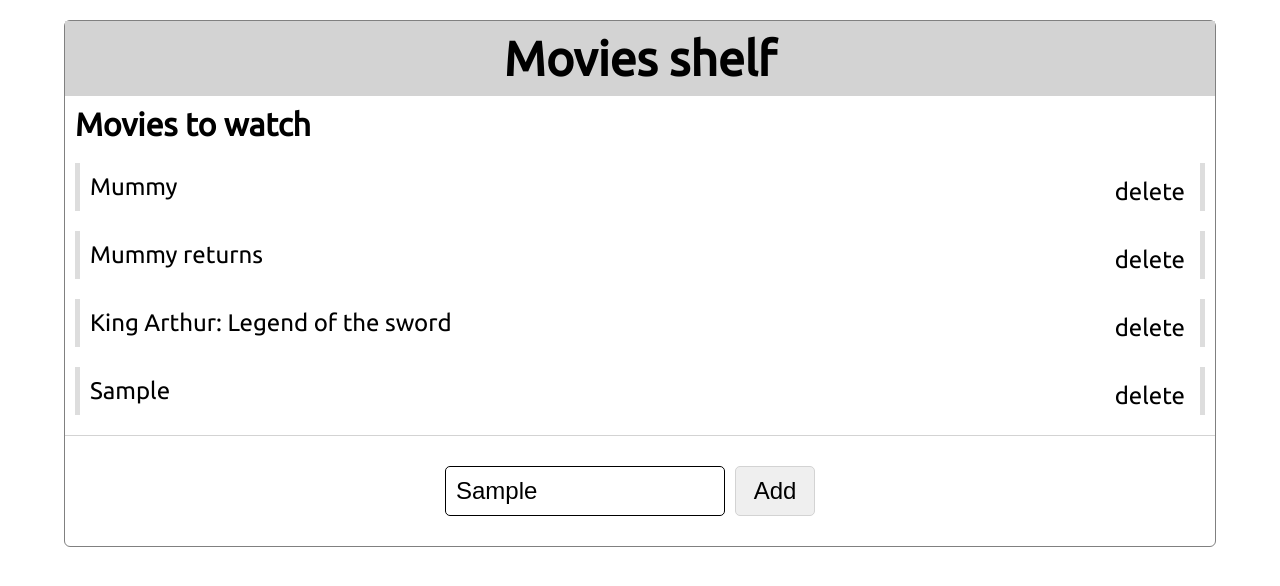
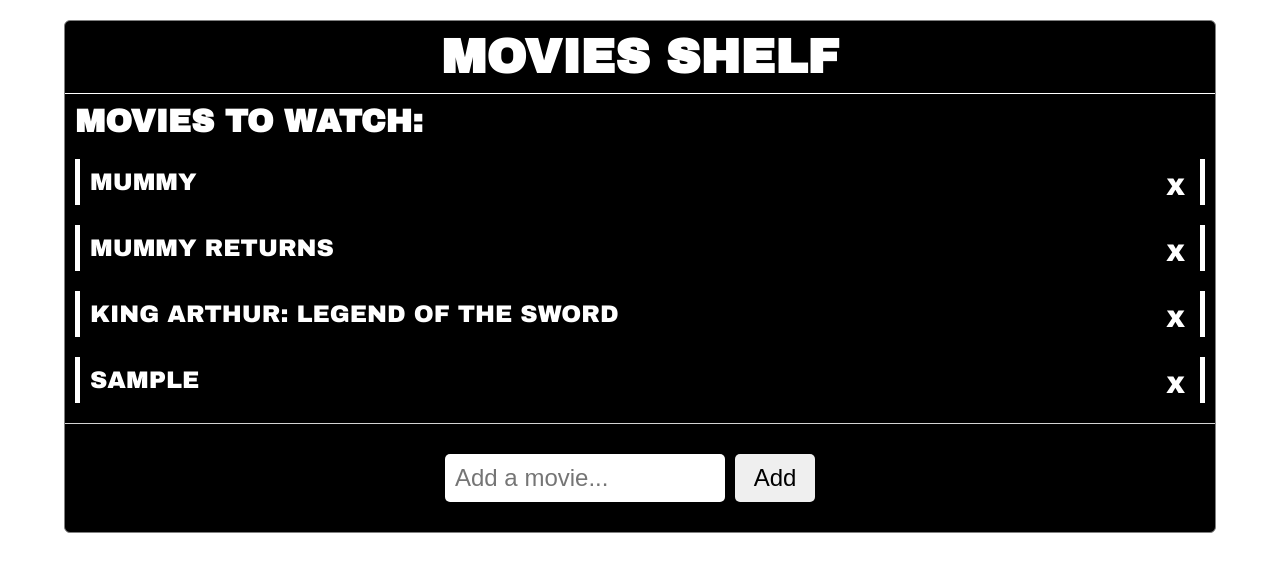
Before and after one commit to Messidt/films-list, a plain HTML site: page index.html in a window 1280 px wide. Both pictures are taken after typing "Sample" into the empty fields and a click on the button "Add". Drawn offline with Linux system fonts and the light colour scheme.

Commit message:
Last styling done.

```diff
--- a/css/style.css
+++ b/css/style.css
@@ -5,8 +5,10 @@
 }
 
 body {
-  font-family: 'Ubuntu', sans-serif;
+  font-family: 'Archivo Black', sans-serif;
   font-size: 10px;
+  text-transform: uppercase;
+  color: white;
 }
 
 .wrapper {
@@ -15,11 +17,12 @@ body {
   margin: 20px auto;
   border-radius: 6px;
   border: 1px solid gray;
+  background-color: black;
 }
 
 header {
-  background: lightgray;
   padding: 10px;
+  border-bottom: 1px solid white;
 }
 
 header h1 {
@@ -45,13 +48,16 @@ header h1 {
   margin: 20px 10px;
   padding: 10px;
   font-size: 1.5rem;
-  border-left: 5px solid #ddd;
-  border-right: 5px solid #ddd;
+  border-left: 5px solid white;
+  border-right: 5px solid white;
 }
 
+
 #films-list li:hover {
-  border-color: black;
+  border-color: #eab30b;
 }
+
+
 
 .delete-movie {
   float: right;
@@ -61,7 +67,7 @@ header h1 {
 }
 
 .delete-movie:hover {
-  background: darkgrey;
+  background: crimson;
 }
 
 #add-movie {
@@ -72,7 +78,7 @@ header h1 {
 #add-movie input {
   display: block;
   font-size: 1.5rem;
-  border: 1px solid black;
+  border: none;
   width: 80%;
   max-width: 280px;
   border-radius: 5px;
@@ -87,12 +93,12 @@ header h1 {
   font-size: 1.5rem;
   width: 80px;
   border-radius: 5px;
-  border: 1px solid lightgrey;
+  border: none;
   padding: 10px;
 }
 
 #add-movie button:hover {
-  background: darkgrey;
+  background: #eab30b;
 }
 
 #add-movie:after {
--- a/index.html
+++ b/index.html
@@ -7,6 +7,7 @@
     <link rel="stylesheet" href="css/style.css">
     <!-- External Font -->
     <link href="https://fonts.googleapis.com/css?family=Ubuntu&amp;subset=latin-ext" rel="stylesheet">
+    <link href="https://fonts.googleapis.com/css?family=Archivo+Black" rel="stylesheet">
   </head>
   <body>
     <div class="wrapper">
@@ -14,19 +15,19 @@
         <h1>Movies shelf</h1>
       </header>
       <div id="films-list">
-        <h2>Movies to watch</h2>
+        <h2>Movies to watch:</h2>
         <ul>
           <li>
             <span class='movie-title'>Mummy</span>
-            <span class='delete-movie'>delete</span>
+            <span class='delete-movie'>X</span>
           </li>
           <li>
             <span class='movie-title'>Mummy returns</span>
-            <span class='delete-movie'>delete</span>
+            <span class='delete-movie'>X</span>
           </li>
           <li>
             <span class='movie-title'>King Arthur: Legend of the sword</span>
-            <span class='delete-movie'>delete</span>
+            <span class='delete-movie'>X</span>
           </li>
         </ul>
       </div>
--- a/script/main.js
+++ b/script/main.js
@@ -15,7 +15,7 @@ const addForm = document.forms['add-movie'];
 
 addForm.addEventListener('submit', function(e){
   e.preventDefault();
-  const value = addForm.querySelector('input[type="text"]').value;
+  let value = addForm.querySelector('input[type="text"]').value;
 
   // creating elements
   const newLi = document.createElement('li');
@@ -24,7 +24,7 @@ addForm.addEventListener('submit', function(e){
 
   // adding content
   newTitle.textContent = value;
-  newDelBtn.textContent = 'delete';
+  newDelBtn.textContent = 'X';
 
   //adding classes
   newTitle.classList.add('movie-title');
@@ -35,5 +35,8 @@ addForm.addEventListener('submit', function(e){
   newLi.appendChild(newDelBtn);
   list.appendChild(newLi);
 
+  setTimeout(function(){
+    addForm.reset();
+  }, 1);
 
 });
```
